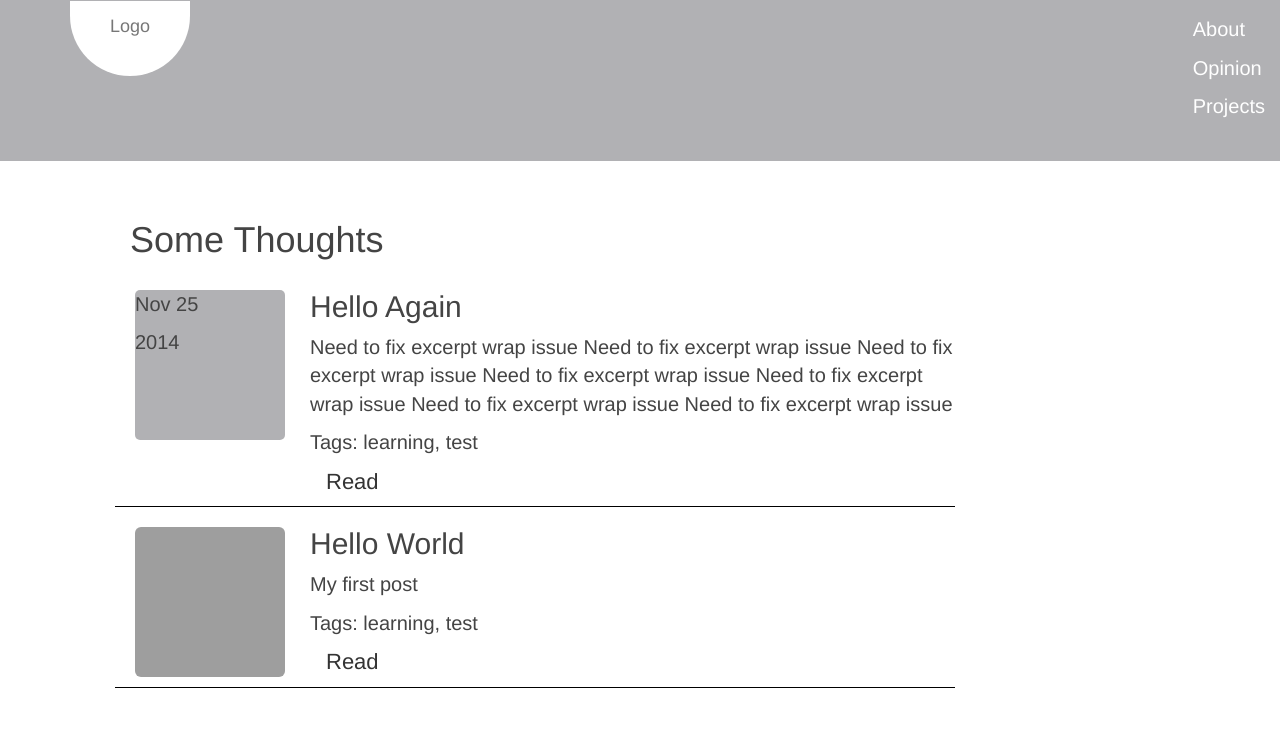
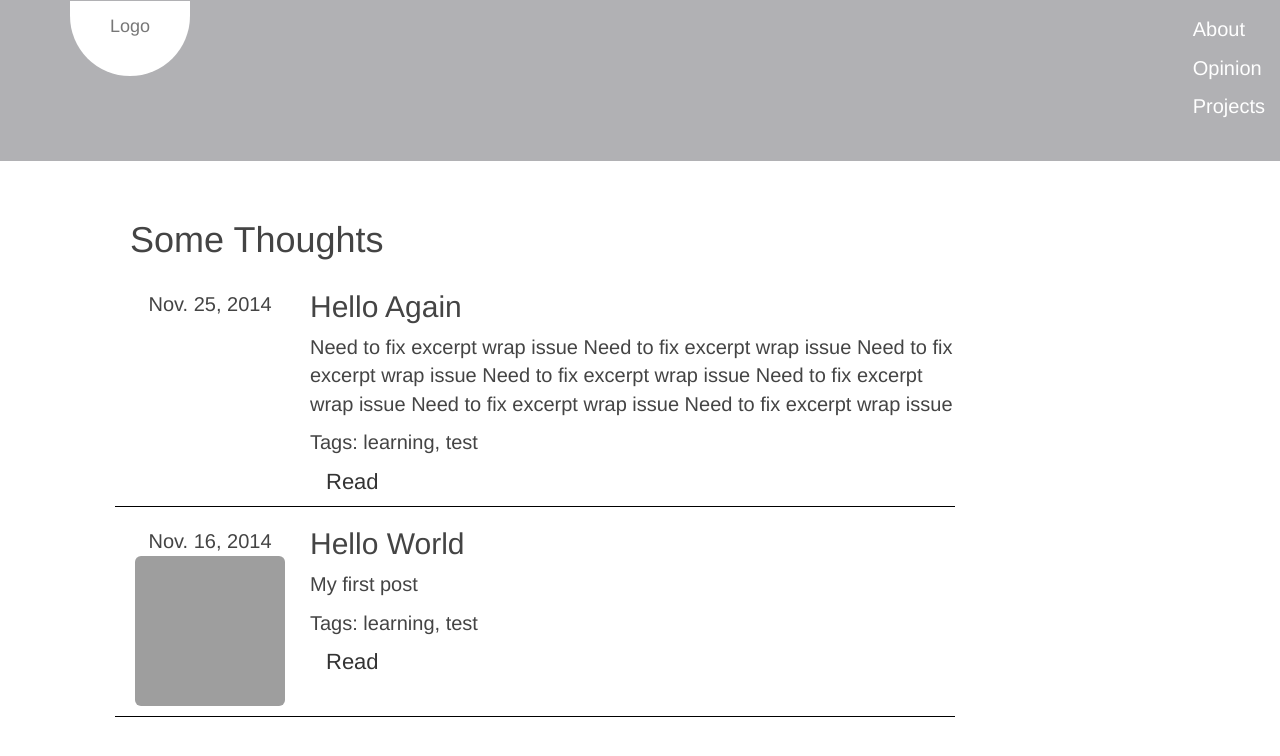
Before and after one commit to tomhohenstein/tomhohenstein.github.io, a Jekyll site: the page built from opinion/index.md, in a window 1280 px wide. Shown: the top 756 px of the page. Built offline with Jekyll 4.4.1, drawn with Linux system fonts in a browser that asks for light colours.

Commit message:
Fix issues with date alignment in opinion page

```diff
--- a/assets/css/style.scss
+++ b/assets/css/style.scss
@@ -44,7 +44,8 @@ a:hover {
 a,
 ul,
 li,
-p {
+p,
+span {
 	font-size: $font-size;
 }
 
@@ -56,7 +57,8 @@ h5,
 a,
 ul,
 li,
-p {
+p,
+span {
 	color: $text-p;
 }
 
@@ -128,7 +130,7 @@ p {
 	.navbar>.container .navbar-brand, .navbar>.container-fluid .navbar-brand {
  		margin-left: 25px;
 	}
-
+}
 
 /************************
 
@@ -139,6 +141,7 @@ p {
 .blog-list-img {
 	display: none;
 	@media (min-width: $break-s) {
+		clear: left;
 		display: inline-block;
 		float: left;
 		margin: 0px 15px 0 0;
@@ -164,28 +167,26 @@ p {
 	font-size: $font-size+2px;
 	padding: 10px 16px 10px 16px;
 }
+
 .caption .btn-lg:hover {
 
 }
 
-.thumbnail-placeholder {
+.date-holder {
 	display: none;
 	@media (min-width: $break-s) {
-		background-color: $background-d;
 		border-radius: 5px;
 		display: inline-block;
 		float: left;
-		height: 150px;
 		margin: 0px 15px 0 0;
+		text-align: center;
 		width: 150px;
 	}
+}
 
-}
 
 /************************
 
   Navigation
 
 *************************/
-
-}
--- a/opinion/index.md
+++ b/opinion/index.md
@@ -10,13 +10,11 @@ title: Opinion
     <div>
       {% if post.thumbnail == FALSE %}
           <a class="img-link" href="{{ post.url }}">
-            <div class="thumbnail-placeholder">
-              <p> {{ post.date | date: "%b %e" }}</p>
-              <p> {{ post.date | date: "%Y" }}</p>
-            </div>
+              <span class="date-holder">{{ post.date | date: "%b. %e, %Y" }}</span>
           </a>
         {% else %}
-          <a href="{{ post.url }}">
+          <a class="img-link" href="{{ post.url }}">
+            <span class="date-holder">{{ post.date | date: "%b. %e, %Y" }}</span>
             <img alt="..." class="blog-list-img img-rounded" height="150" src="{{ site.baseurl }}/assets/img/{{ post.thumbnail }}" width="150">
           </a>
         {% endif %}
```
Also changed, not shown: 3 other files.
